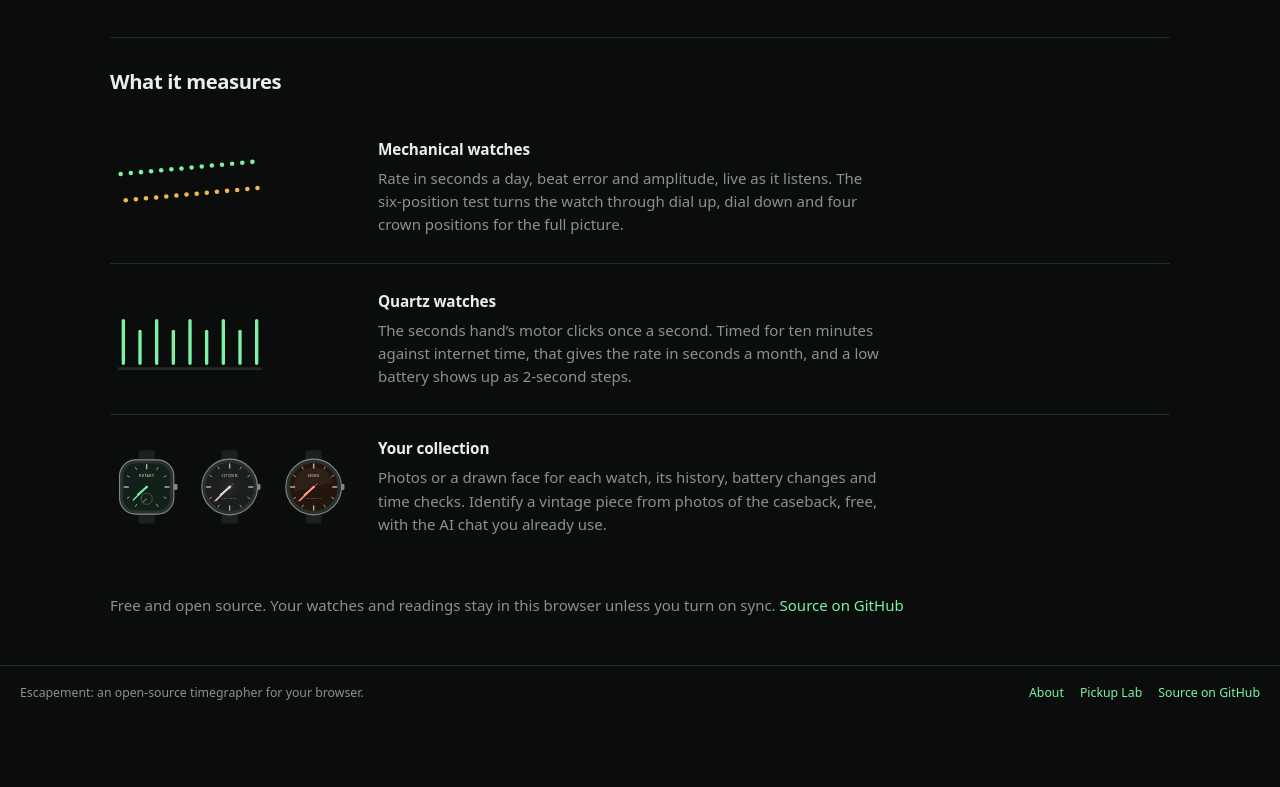
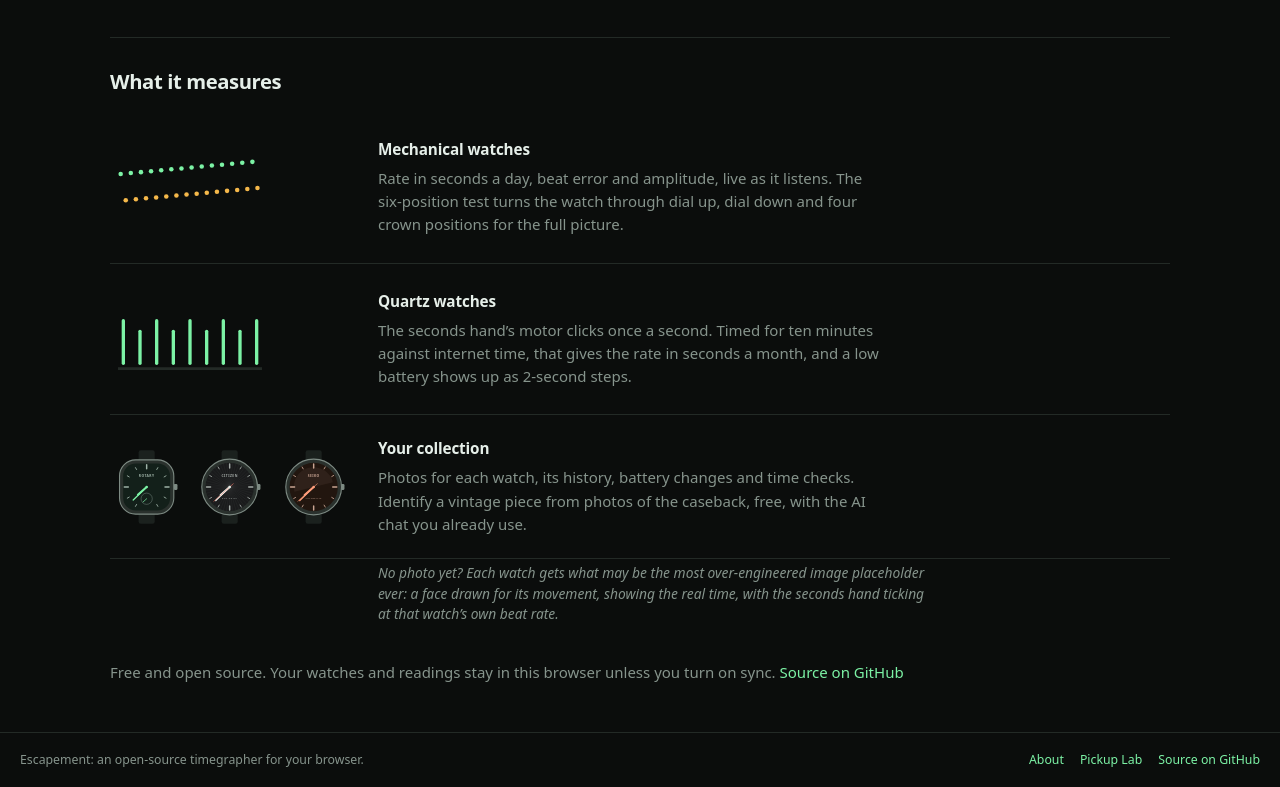
Before and after one commit to charlfourie/escapement, a website built with Vite: page index.html in a window 1280 px wide. Shown: the part 814-1601 px from the top of the page. Before the commit the page ends 1534 px from the top, so only its background shows below. Built offline with nearby package versions, Linux system fonts and the light colour scheme; files whose address does not match are found by name.

Commit message:
The most over-engineered image placeholder ever, as noted on the welcome page and README
Co-Authored-By: Claude Opus 5.5 <noreply@anthropic.com>
Claude-Session: https://claude.ai/code/session_01LEmFcsQQ7HA1hsRdybZVDb

```diff
--- a/src/styles.css
+++ b/src/styles.css
@@ -369,6 +369,8 @@ canvas.wave { width: 100%; height: 150px; display: block; background: var(--bg);
 .welcome-faces { display: flex; gap: 10px; }
 .welcome-faces .watch-art { width: 74px; height: 74px; }
 .welcome-foot { margin: 36px 0 8px; }
+.welcome-aside { margin: 4px 0 0 268px; font-size: 0.92rem; font-style: italic; max-width: 40em; }
+@media (max-width: 760px) { .welcome-aside { margin-left: 0; } }
 @media (max-width: 760px) {
   .welcome-hero { grid-template-columns: 1fr; padding-top: 4px; }
   .welcome-hero-art-wrap { order: -1; }
--- a/src/views/welcome.ts
+++ b/src/views/welcome.ts
@@ -188,7 +188,12 @@ export function welcomeView(root: HTMLElement): void {
         { class: 'welcome-features' },
         section('Mechanical watches', 'Rate in seconds a day, beat error and amplitude, live as it listens. The six-position test turns the watch through dial up, dial down and four crown positions for the full picture.', mini.trace()),
         section('Quartz watches', 'The seconds hand’s motor clicks once a second. Timed for ten minutes against internet time, that gives the rate in seconds a month, and a low battery shows up as 2-second steps.', mini.quartz()),
-        section('Your collection', 'Photos or a drawn face for each watch, its history, battery changes and time checks. Identify a vintage piece from photos of the caseback, free, with the AI chat you already use.', faces),
+        section('Your collection', 'Photos for each watch, its history, battery changes and time checks. Identify a vintage piece from photos of the caseback, free, with the AI chat you already use.', faces),
+        h(
+          'p',
+          { class: 'welcome-aside muted' },
+          'No photo yet? Each watch gets what may be the most over-engineered image placeholder ever: a face drawn for its movement, showing the real time, with the seconds hand ticking at that watch’s own beat rate.',
+        ),
       ),
 
       h(
```
Also changed, not shown: README.md.
